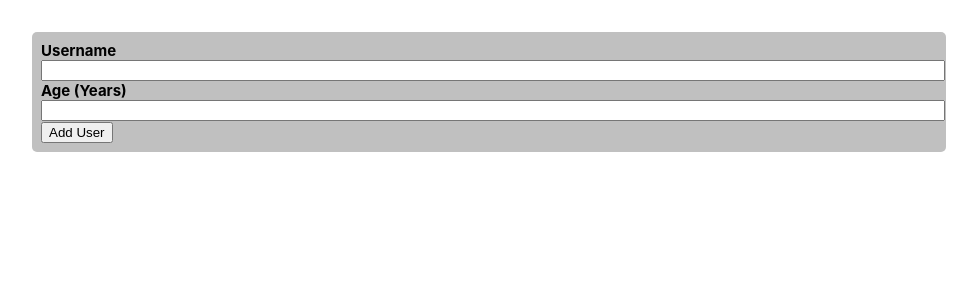
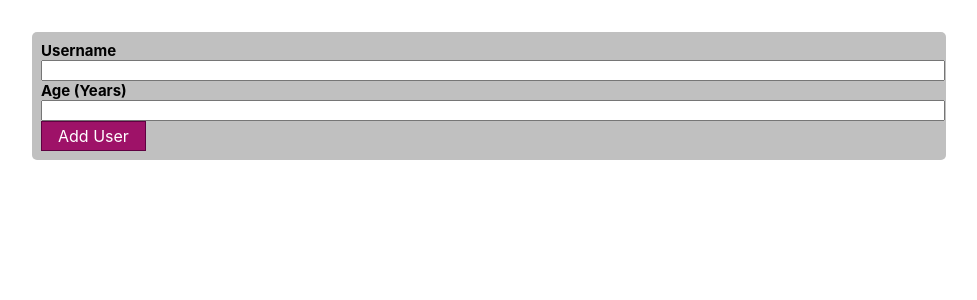
Before and after one commit to al-jabir/task-form, a React (Create React App) app: page / in a window 1280 px wide. Shown: the top 300 px of the page, without its empty margins (151-1128 px from the left). Built offline with nearby package versions, Linux system fonts and the light colour scheme.

Commit message:
added style

```diff
--- a/src/Components/UI/Buttons/Button.jsx
+++ b/src/Components/UI/Buttons/Button.jsx
@@ -1,9 +1,13 @@
 import React from "react";
-
+import classes from "./Button.module.css";
 const Button = ({ type, children }) => {
-  console.log("dine");
+  console.log(children);
   return (
-    <button className={type || "button"} onClick={onclick}>
+    <button
+      className={classes.button}
+      type={type || "button"}
+      onClick={onclick}
+    >
       {children}
     </button>
   );
--- /dev/null
+++ b/src/Components/UI/Buttons/Button.module.css
@@ -0,0 +1,18 @@
+.button {
+  font: inherit;
+  border: 1px solid #5f0041;
+  background: #9e1268;
+  color: white;
+  padding: 0.25rem 1rem;
+  cursor: pointer;
+}
+
+.button:hover,
+.button:active {
+  background: #881172;
+  border-color: #881166;
+}
+
+.button:focus {
+  outline: none;
+}
--- a/src/Components/Users/AddUsers/AddUser.jsx
+++ b/src/Components/Users/AddUsers/AddUser.jsx
@@ -15,6 +15,7 @@ const AddUser = () => {
 
   const userAgeHangler = (e) => {
     setUserAge(e.target.value);
+    console.log(userName, userAge);
   };
   const userNameHandler = (e) => {
     setUserName(e.target.value);
```
